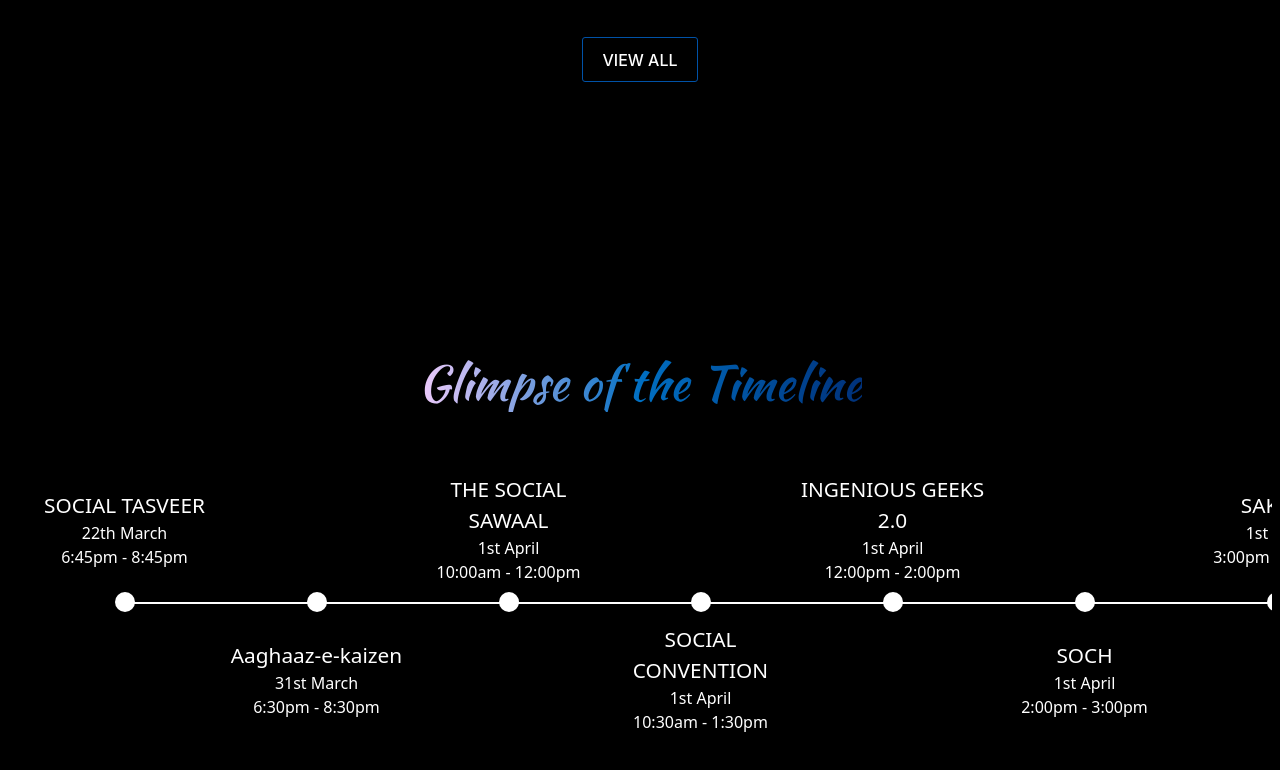
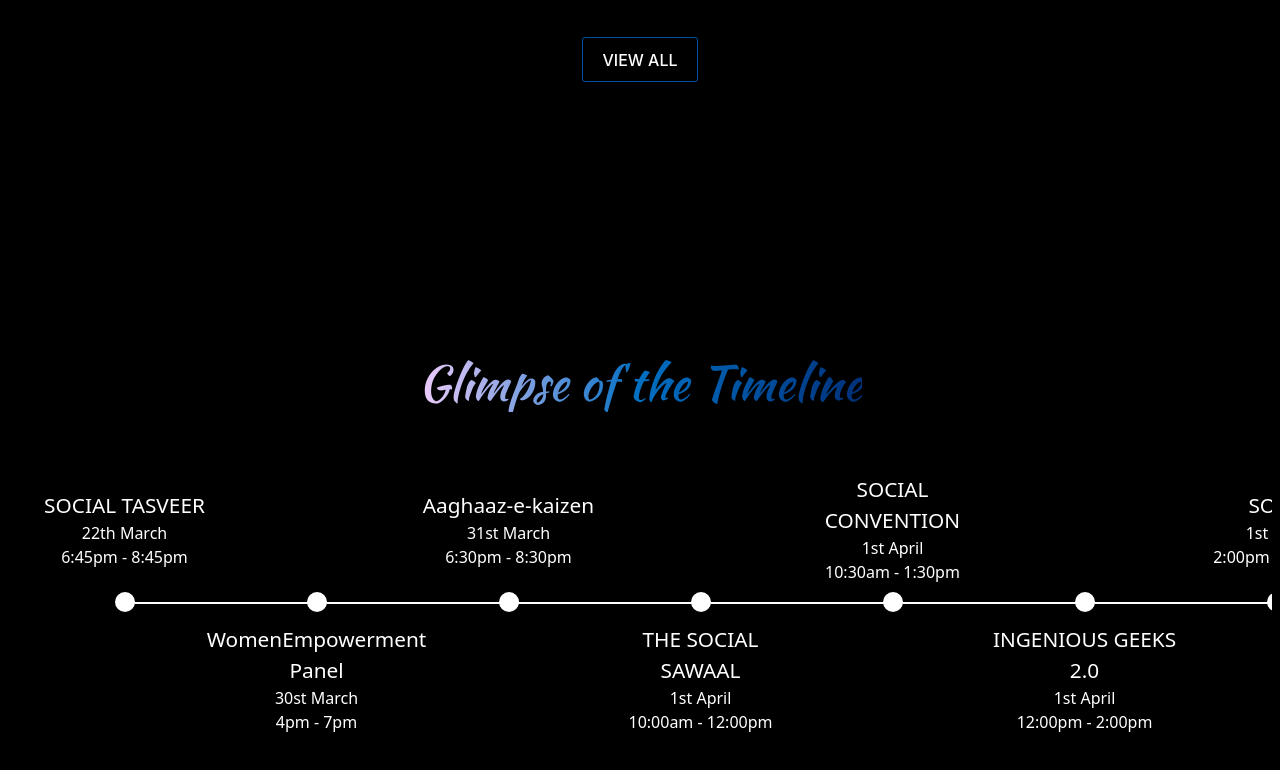
Before and after one commit to NSS-IIT-Delhi/Kaizen-23-, a React (Vite) app: page / in a window 1280 px wide. Shown: the part 1424-2194 px from the top of the page. Built offline with nearby package versions, Linux system fonts and the light colour scheme.

Commit message:
mid commit

```diff
--- a/src/Events/events.js
+++ b/src/Events/events.js
@@ -31,6 +31,14 @@ import social_tasveer from './banners/social_tasveer.png'
 
 export const events =
 {
+"women_empowerment_panel":{
+    "title": "WomenEmpowerment Panel",
+    "date": "30st March",
+    "time": "4pm - 7pm",
+    "time-order": "15",
+    "registeration_link": "./",
+    },
+
 "aaghaaz":{
     "title": "Aaghaaz-e-kaizen",
     "description": "The opening ceremony of Kaizen",
@@ -42,7 +50,8 @@ export const events =
     "rank":"6",
     "time-order":"20",
     "category":"event",
-    "sections": []
+    "sections": [],
+    "registeration_link":"", // TODO add this to all the events
 },
 "social_sawaal":{
     "title": "THE SOCIAL SAWAAL",
@@ -50,7 +59,7 @@ export const events =
     "image": social_sawaal,
     "date": "1st April",
     "time": "10:00am - 12:00pm",
-    "venue": "Seminar Hall, and Live Streaming on Zoom",
+    "venue": "LH121/LH325/LH114/LH108/LH111",
     "content": "A quizzing competition for school students, is a flagship event at Kaizen '23, where we encourage young minds to become aware of the social aspects of humanity and compete against the brightest minds in the NCR region",
     "rank":"2",
     "time-order":"30",
@@ -63,7 +72,7 @@ export const events =
     "image": img,
     "date": "1st April",
     "time": "10:30am - 1:30pm",
-    "venue": "Seminar Hall, and Live Streaming on Zoom",
+    "venue": "Seminar Hall",
     "content": "SevaSummit: The Social Symposium",
     "rank":"61",
     "time-order":"40",
@@ -76,7 +85,7 @@ export const events =
     "image": img,
     "date": "1st April",
     "time": "12:00pm - 2:00pm",
-    "venue": "Seminar Hall, and Live Streaming on Zoom",
+    "venue": "Seminar Hall",
     "content": "A science exhibition competition for school students to showcase their creative innovative mind",
     "rank":"9",
     "time-order":"50",
@@ -90,7 +99,7 @@ export const events =
     "image": img,
     "date": "1st April",
     "time": "2:00pm - 3:00pm",
-    "venue": "Seminar Hall, and Live Streaming on Zoom",
+    "venue": "LH-308,310, 316, 318",
     "content": "This workshop will be based on Gender Sensitization, where we’ll discuss about all about different types of Gender, Myths & Facts about LGBTQ+ Community and intreact with speakers from the community.",
     "rank":"7",
     "time-order":"60",
@@ -103,7 +112,7 @@ export const events =
     "image": img,
     "date": "1st April",
     "time": "3:00pm - 4:00pm",
-    "venue": "Seminar Hall, and Live Streaming on Zoom",
+    "venue": "LH-308,310, 316, 318",
     "content": "Sakshi NGO is a non-profit organization based in India that focuses on providing education, healthcare, and empowerment programs for underprivileged children and women in rural areas. Their aim is to create sustainable development and improve the quality of life for marginalized communities.Sakshi will be conducting a workshop.Topic - Stop Child Sexual Abuse POCSO Act 2012",
     "rank":"10",
     "time-order":"70",
@@ -116,7 +125,7 @@ export const events =
     "image": img,
     "date": "1st April",
     "time": "5:00pm - 6:30pm",
-    "venue": "Seminar Hall, and Live Streaming on Zoom",
+    "venue": "Seminar Hall",
     "content": "The event Yuva Chetna is a panel discussion featuring IAS and IPS officers, aiming to encourage youth to become active agents of change and participate in addressing critical issues in society. The discussion will inspire young people to use their skills and knowledge to make a difference in their communities. ",
     "rank":"612",
     "time-order":"80",
@@ -129,7 +138,7 @@ export const events =
     "image": rangreza,
     "date": "2nd April",
     "time": "7:00 pm - 10:00 pm",
-    "venue": null,
+    "venue": "Dogra Hall",
     "content": "Fashion Show",
     "rank":"5",
     "time-order":"170",
@@ -143,7 +152,7 @@ export const events =
     "image": case_samadhan,
     "date": "2nd April",
     "time": "10:00 am - 12:00 noon",
-    "venue": null,
+    "venue": "LH-308,310, 316, 318",
     "content": "A social case study competition to address real-world problems through critical thinking and innovation",
     "rank":"1",
     "time-order":"100",
@@ -157,7 +166,7 @@ export const events =
     "image": img,
     "date": "2nd April",
     "time": "1:00pm - 2:00pm",
-    "venue": "Seminar Hall, and Live Streaming on Zoom",
+    "venue": "LH-308,310, 316, 318",
     "content": "Goonj is a social organization based in India that aims to address the basic needs of underprivileged communities, such as clothing, sanitary pads, and school supplies, through a unique model of resource mobilization and distribution. They also provide disaster relief and rehabilitation programs during emergencies. Goonj will be conducting a workshop. Topic - Menstrual Health & Hygiene",
     "rank":"12",
     "time-order":"130",
@@ -170,7 +179,7 @@ export const events =
     "image": img,
     "date": "2nd April",
     "time": "11:00am - 12:00pm",
-    "venue": "Seminar Hall, and Live Streaming on Zoom",
+    "venue": "Seminar Hall",
     "content": "The event will host a panel discussion with renowned and respected educators who have experience working with rural communities. They will discuss the challenges faced by rural areas in accessing education and share innovative approaches to improving education outcomes.        ",
     "rank":"631",
     "time-order":"120",
@@ -183,7 +192,7 @@ export const events =
     "image": img,
     "date": "2nd April",
     "time": "2:00pm - 3:30pm",
-    "venue": "Seminar Hall, and Live Streaming on Zoom",
+    "venue": "Seminar Hall",
     "content": "The Sociopreneur Samvad is an exciting event for those passionate about social entrepreneurship and making a positive impact on the society. The distinguished guests will provide their valuable personal experiences about the subject, the obstacles they faced and the solutions they utilized to overcome them. Join for an enlightening event!!",
     "rank":"601",
     "time-order":"140",
@@ -196,7 +205,7 @@ export const events =
     "image": img,
     "date": "1st April",
     "time": "7:00pm - 9:30pm",
-    "venue": "Seminar Hall, and Live Streaming on Zoom",
+    "venue": "LH114/LH108/LH111",
     "content": "A stage to exhibit recyclable and sustainable fashion.",
     "rank":"11",
     "time-order":"90",
@@ -211,7 +220,7 @@ export const events =
     "image": sarcastic_spardha,
     "date": "2nd April",
     "time": "3:30pm - 5:30pm",
-    "venue": "Seminar Hall, and Live Streaming on Zoom",
+    "venue": "Seminar Hall",
     "content": "A parody is a creative work that imitates or mocks a well-known piece of art, literature, or music in a humorous way. Therefore, we are using the power of parody to bring attention to social issues and inspire positive change in our society            ",
     "rank":"4",
     "time-order":"150",
@@ -237,7 +246,7 @@ export const events =
     "image": img,
     "date": "2nd April",
     "time": "6:00pm - 8:30pm",
-    "venue": "Seminar Hall, and Live Streaming on Zoom",
+    "venue": "LH114/LH108/LH111",
     "content": "The closing ceremony of the social festival Kaizen will be an amazing event, featuring a live painting by FACC, followed by a mesmerising music performance by Music club IITD, and a captivating guest performance.Also, the prize distribution ceremony, to recognize the participation of students. The chief guest will be Mr Shyam Sunder Paliwal, and the guest speakers will be Kirti Bharti and Aneesh Karma. The chief guest speech will culminate in a successful conclusion to the festival. The event will leave everyone motivated to continue their pursuit of growth and improvement.",
     "rank":"61",
     "time-order":"160",
--- a/src/components/timeline/timeline.css
+++ b/src/components/timeline/timeline.css
@@ -23,7 +23,7 @@
 
 .timeline-line{
     margin-left: 120px;
-    width: 2880px;
+    width: 3060px;
     height: 2px;
     background-color: white;
     transform: translate(0px, 50px);
--- a/src/components/timeline/timeline.jsx
+++ b/src/components/timeline/timeline.jsx
@@ -8,8 +8,9 @@ function element_list(){
     let is_top = true;
     let alignment;
     let navigate = useNavigate();
-    const open_event_page = async (id) => {
-        let path = `/${id}`;
+    const open_event_page = async (id, registeration_link) => {
+        let path =  ((registeration_link === null)||(registeration_link == "")) ?  `/${id}` : registeration_link;
+        // let path =  `/${id}`;
         await navigate(path);
         await scroller.scrollTo("head", {duration: 1500, offset: 0,});
     };
@@ -24,7 +25,7 @@ function element_list(){
         is_top = !is_top;
 
         return (
-            <div className={`timeline-event timeline-event-${alignment}`} onClick={() => {open_event_page(event_data[0])}} >
+            <div className={`timeline-event timeline-event-${alignment}`} onClick={() => {open_event_page(event_data[0], event_data[1].registeration_link)}} >
                 {/* <div>{event_data[1]["time-order"]}</div> */}
                 <div>{event_data[1].title}</div>
                 <div className='timeline-date-and-time'>{event_data[1].date}</div>
```
